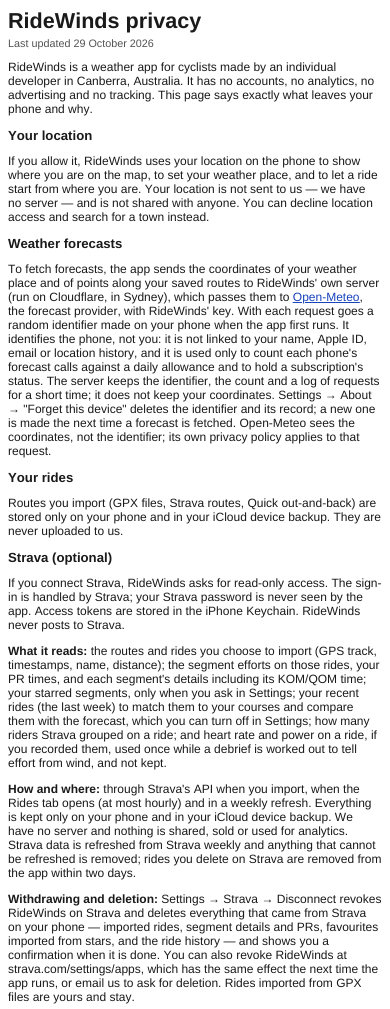
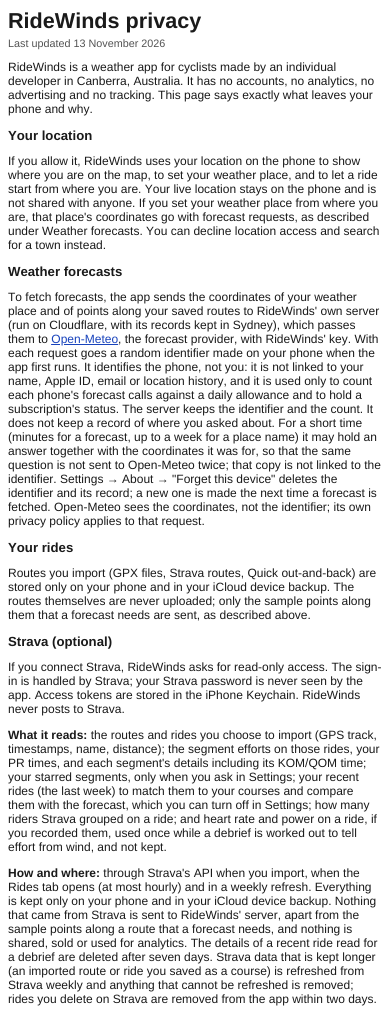
Before and after one commit to Jeebers777/ridewinds-site, a plain HTML site: page privacy.html in a window 390 px wide. Shown: the top 1009 px of the page. Drawn offline with Linux system fonts and the light colour scheme.

Commit message:
Privacy page: true to the app as it stands — the server and its short cache, live location on the phone only, sample points along routes, Strava ride details deleted at seven days; dated 13 Nov
Co-Authored-By: Claude Fable 5.2 <noreply@anthropic.com>

```diff
--- a/privacy.html
+++ b/privacy.html
@@ -18,18 +18,18 @@
 </head>
 <body>
 <h1 style="margin: 0.0px 0.0px 3.0px 0.0px; font: 21.6px 'Helvetica Neue'; color: #1a1a1a; -webkit-text-stroke: #1a1a1a"><span class="s1"><b>RideWinds privacy</b></span></h1>
-<p class="p2"><span class="s1">Last updated 29 October 2026</span></p>
+<p class="p2"><span class="s1">Last updated 13 November 2026</span></p>
 <p class="p3"><span class="s1">RideWinds is a weather app for cyclists made by an individual developer in Canberra, Australia. It has no accounts, no analytics, no advertising and no tracking. This page says exactly what leaves your phone and why.</span></p>
 <h2 style="margin: 0.0px 0.0px 11.0px 0.0px; font: 13.2px 'Helvetica Neue'; color: #1a1a1a; -webkit-text-stroke: #1a1a1a"><span class="s1"><b>Your location</b></span></h2>
-<p class="p3"><span class="s1">If you allow it, RideWinds uses your location on the phone to show where you are on the map, to set your weather place, and to let a ride start from where you are. Your location is not sent to us — we have no server — and is not shared with anyone. You can decline location access and search for a town instead.</span></p>
+<p class="p3"><span class="s1">If you allow it, RideWinds uses your location on the phone to show where you are on the map, to set your weather place, and to let a ride start from where you are. Your live location stays on the phone and is not shared with anyone. If you set your weather place from where you are, that place's coordinates go with forecast requests, as described under Weather forecasts. You can decline location access and search for a town instead.</span></p>
 <h2 style="margin: 0.0px 0.0px 11.0px 0.0px; font: 13.2px 'Helvetica Neue'; color: #1a1a1a; -webkit-text-stroke: #1a1a1a"><span class="s1"><b>Weather forecasts</b></span></h2>
-<p class="p3"><span class="s1">To fetch forecasts, the app sends the coordinates of your weather place and of points along your saved routes to RideWinds' own server (run on Cloudflare, in Sydney), which passes them to <a href="https://open-meteo.com/"><span class="s2">Open-Meteo</span></a>, the forecast provider, with RideWinds' key. With each request goes a random identifier made on your phone when the app first runs. It identifies the phone, not you: it is not linked to your name, Apple ID, email or location history, and it is used only to count each phone's forecast calls against a daily allowance and to hold a subscription's status. The server keeps the identifier, the count and a log of requests for a short time; it does not keep your coordinates. Settings → About → "Forget this device" deletes the identifier and its record; a new one is made the next time a forecast is fetched. Open-Meteo sees the coordinates, not the identifier; its own privacy policy applies to that request.</span></p>
+<p class="p3"><span class="s1">To fetch forecasts, the app sends the coordinates of your weather place and of points along your saved routes to RideWinds' own server (run on Cloudflare, with its records kept in Sydney), which passes them to <a href="https://open-meteo.com/"><span class="s2">Open-Meteo</span></a>, the forecast provider, with RideWinds' key. With each request goes a random identifier made on your phone when the app first runs. It identifies the phone, not you: it is not linked to your name, Apple ID, email or location history, and it is used only to count each phone's forecast calls against a daily allowance and to hold a subscription's status. The server keeps the identifier and the count. It does not keep a record of where you asked about. For a short time (minutes for a forecast, up to a week for a place name) it may hold an answer together with the coordinates it was for, so that the same question is not sent to Open-Meteo twice; that copy is not linked to the identifier. Settings → About → "Forget this device" deletes the identifier and its record; a new one is made the next time a forecast is fetched. Open-Meteo sees the coordinates, not the identifier; its own privacy policy applies to that request.</span></p>
 <h2 style="margin: 0.0px 0.0px 11.0px 0.0px; font: 13.2px 'Helvetica Neue'; color: #1a1a1a; -webkit-text-stroke: #1a1a1a"><span class="s1"><b>Your rides</b></span></h2>
-<p class="p3"><span class="s1">Routes you import (GPX files, Strava routes, Quick out-and-back) are stored only on your phone and in your iCloud device backup. They are never uploaded to us.</span></p>
+<p class="p3"><span class="s1">Routes you import (GPX files, Strava routes, Quick out-and-back) are stored only on your phone and in your iCloud device backup. The routes themselves are never uploaded; only the sample points along them that a forecast needs are sent, as described above.</span></p>
 <h2 style="margin: 0.0px 0.0px 11.0px 0.0px; font: 13.2px 'Helvetica Neue'; color: #1a1a1a; -webkit-text-stroke: #1a1a1a"><span class="s1"><b>Strava (optional)</b></span></h2>
 <p class="p3"><span class="s1">If you connect Strava, RideWinds asks for read-only access. The sign-in is handled by Strava; your Strava password is never seen by the app. Access tokens are stored in the iPhone Keychain. RideWinds never posts to Strava.</span></p>
 <p class="p3"><span class="s1"><b>What it reads:</b> the routes and rides you choose to import (GPS track, timestamps, name, distance); the segment efforts on those rides, your PR times, and each segment's details including its KOM/QOM time; your starred segments, only when you ask in Settings; your recent rides (the last week) to match them to your courses and compare them with the forecast, which you can turn off in Settings; how many riders Strava grouped on a ride; and heart rate and power on a ride, if you recorded them, used once while a debrief is worked out to tell effort from wind, and not kept.</span></p>
-<p class="p3"><span class="s1"><b>How and where:</b> through Strava's API when you import, when the Rides tab opens (at most hourly) and in a weekly refresh. Everything is kept only on your phone and in your iCloud device backup. We have no server and nothing is shared, sold or used for analytics. Strava data is refreshed from Strava weekly and anything that cannot be refreshed is removed; rides you delete on Strava are removed from the app within two days.</span></p>
+<p class="p3"><span class="s1"><b>How and where:</b> through Strava's API when you import, when the Rides tab opens (at most hourly) and in a weekly refresh. Everything is kept only on your phone and in your iCloud device backup. Nothing that came from Strava is sent to RideWinds' server, apart from the sample points along a route that a forecast needs, and nothing is shared, sold or used for analytics. The details of a recent ride read for a debrief are deleted after seven days. Strava data that is kept longer (an imported route or ride you saved as a course) is refreshed from Strava weekly and anything that cannot be refreshed is removed; rides you delete on Strava are removed from the app within two days.</span></p>
 <p class="p3"><span class="s1"><b>Withdrawing and deletion:</b> Settings → Strava → Disconnect revokes RideWinds on Strava and deletes everything that came from Strava on your phone — imported rides, segment details and PRs, favourites imported from stars, and the ride history — and shows you a confirmation when it is done. You can also revoke RideWinds at strava.com/settings/apps, which has the same effect the next time the app runs, or email us to ask for deletion. Rides imported from GPX files are yours and stay.</span></p>
 <p class="p3"><span class="s1"><b>Strava and usage data:</b> Strava may collect data about RideWinds' use of its API (such as request volumes) under Strava's own privacy policy.</span></p>
 <h2 style="margin: 0.0px 0.0px 11.0px 0.0px; font: 13.2px 'Helvetica Neue'; color: #1a1a1a; -webkit-text-stroke: #1a1a1a"><span class="s1"><b>Tour de Cure</b></span></h2>
```
